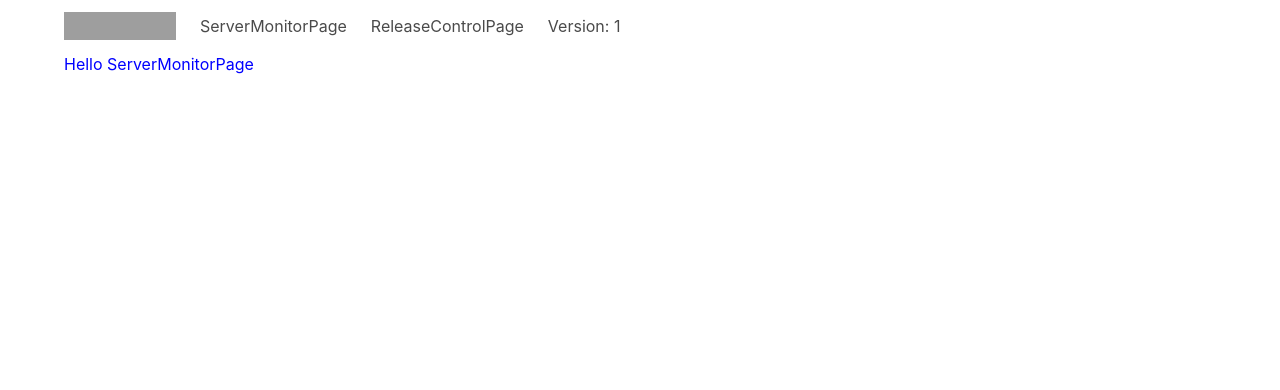
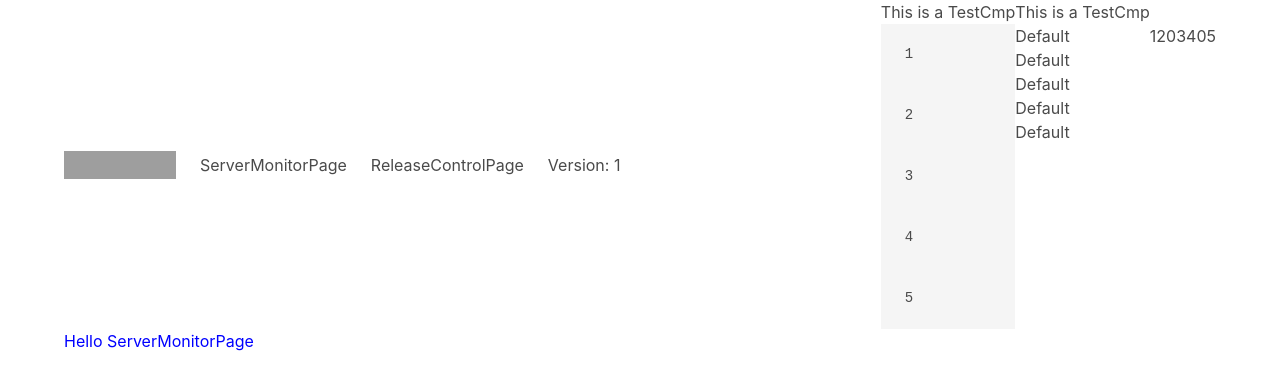
Before and after one commit to scott1028/monitor-tools, a React (Create React App) app: page / in a window 1280 px wide. Shown: the top 390 px of the page. Built offline with nearby package versions, Linux system fonts and the light colour scheme; grey boxes are pictures that could not be loaded.

Commit message:
add sample

```diff
--- a/src/App.js
+++ b/src/App.js
@@ -109,9 +109,34 @@ const RounteCmp = ({onClick, version}) => {
                  onClick={onClick}>Version: {version}</div>
           </div>
         </div>
+        <br />
+        <TestCmp>{
+          (obj) => <pre>{obj}</pre>
+        }</TestCmp>
+        <TestCmp />
+        <br />
+        { [1, 20, 3, 40, 5] }
       </nav>
       <Route exact path="/" component={ServerMonitorPage} />
       <Route path="/ReleaseControlPage" component={ReleaseControlPage} />
+    </div>
+  )
+}
+
+const TestCmp = ({
+  children = () => <div>Default</div>,
+  data = [1, 2, 3, 4, 5]
+}) => {
+  return (
+    <div>
+      <label>This is a TestCmp</label>
+      {
+        data.map(row => {
+          return (
+            <div key={row}>{children(row)}</div>
+          )
+        })
+      }
     </div>
   )
 }
```
